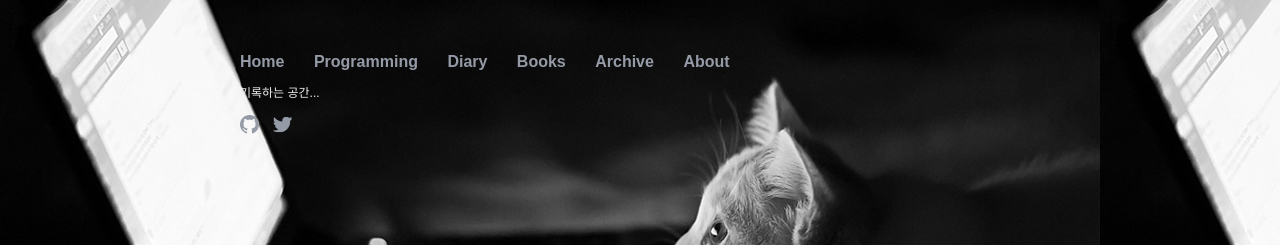
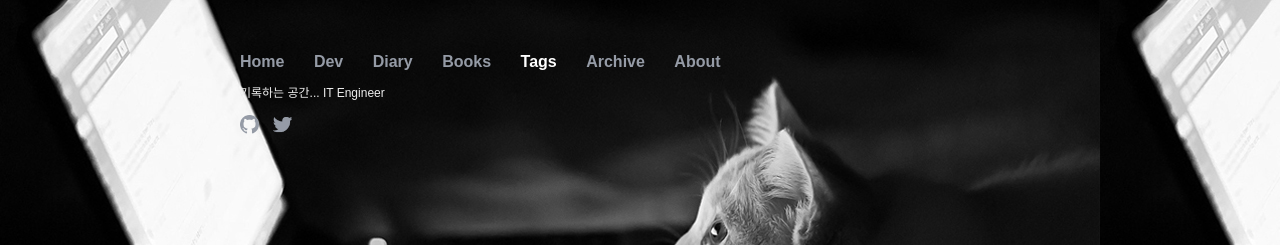
Before and after one commit to sonpro/sonpro.github.io, a Jekyll site: the page built from tags.html, in a window 1280 px wide. Shown: the top 245 px of the page. Built offline with Jekyll 4.4.1, drawn with Linux system fonts in a browser that asks for light colours; comment, search, counter and statistics services are not loaded.

```diff
--- a/_config.yml
+++ b/_config.yml
@@ -1,6 +1,6 @@
 # Site settings
 title: Sonpro Blog
-motto: 기록하는 공간...
+motto: 기록하는 공간... IT Engineer
 email: isonpro@gmail.com
 description: "생각하는 연습, 글쓰는 연습, 표현하는 연습."
 baseurl: "" # the subpath of your site, e.g. /blog/
--- a/_includes/header.html
+++ b/_includes/header.html
@@ -13,15 +13,15 @@
 				</li>
 			{% endif %}
 
-			{% if page.path == "programming.html" %}
+			{% if page.path == "Dev.html" %}
 			<span class="title">
 				<li>
-					<a href="/programming.html">Programming</a>
+					<a href="/Dev.html">Dev</a>
 				</li>
 			</span>
 			{% else %}
 				<li>
-					<a href="/programming.html">Programming</a>
+					<a href="/Dev.html">Dev</a>
 				</li>
 			{% endif %}
 
@@ -46,6 +46,18 @@
 			{% else %}
 				<li>
 					<a href="/book.html">Books</a>
+				</li>
+			{% endif %}
+
+			{% if page.path == "tags.html" %}
+			<span class="title">
+				<li>
+					<a href="/tags.html">Tags</a>
+				</li>
+			</span>
+			{% else %}
+				<li>
+					<a href="/tags.html">Tags</a>
 				</li>
 			{% endif %}
 
```
Also changed, not shown: tags_bak.html (added, +30 -0 lines), Dev.html (renamed from programming.html), tags.html (renamed from tag.html).
